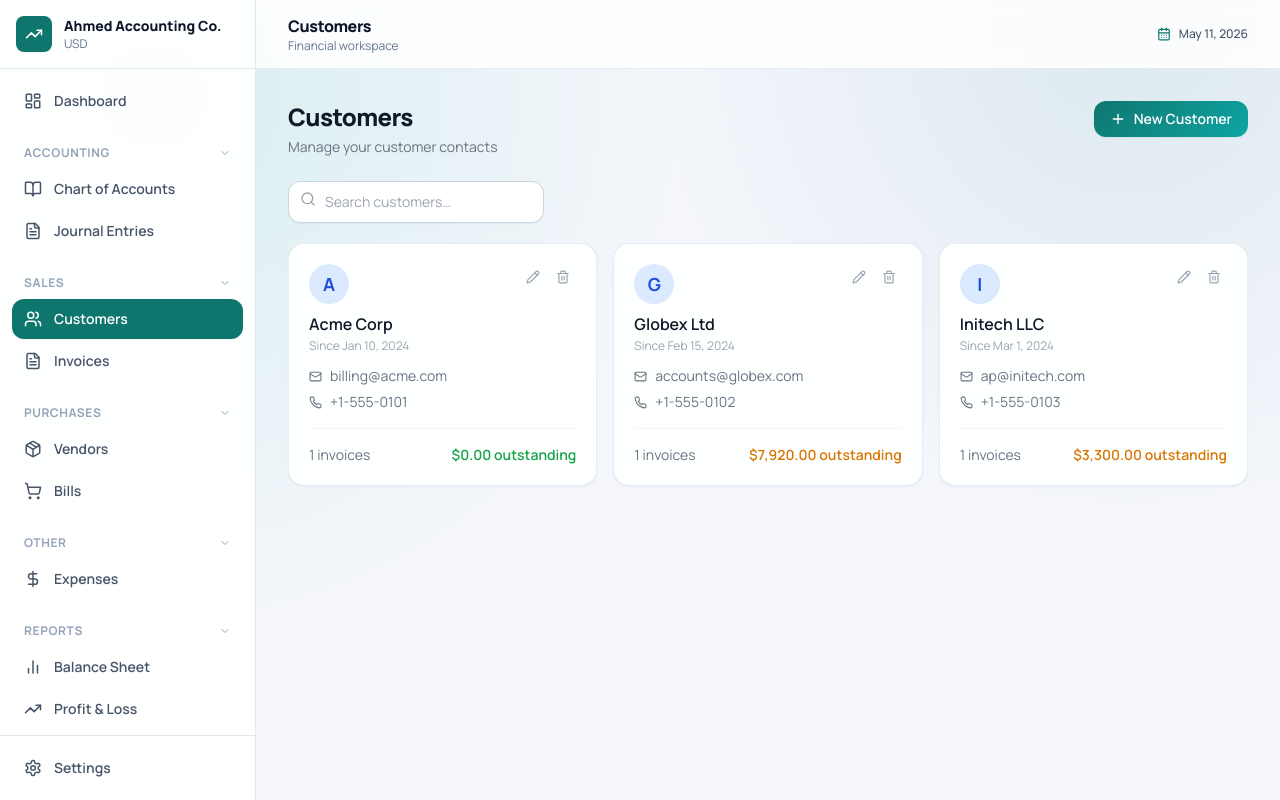
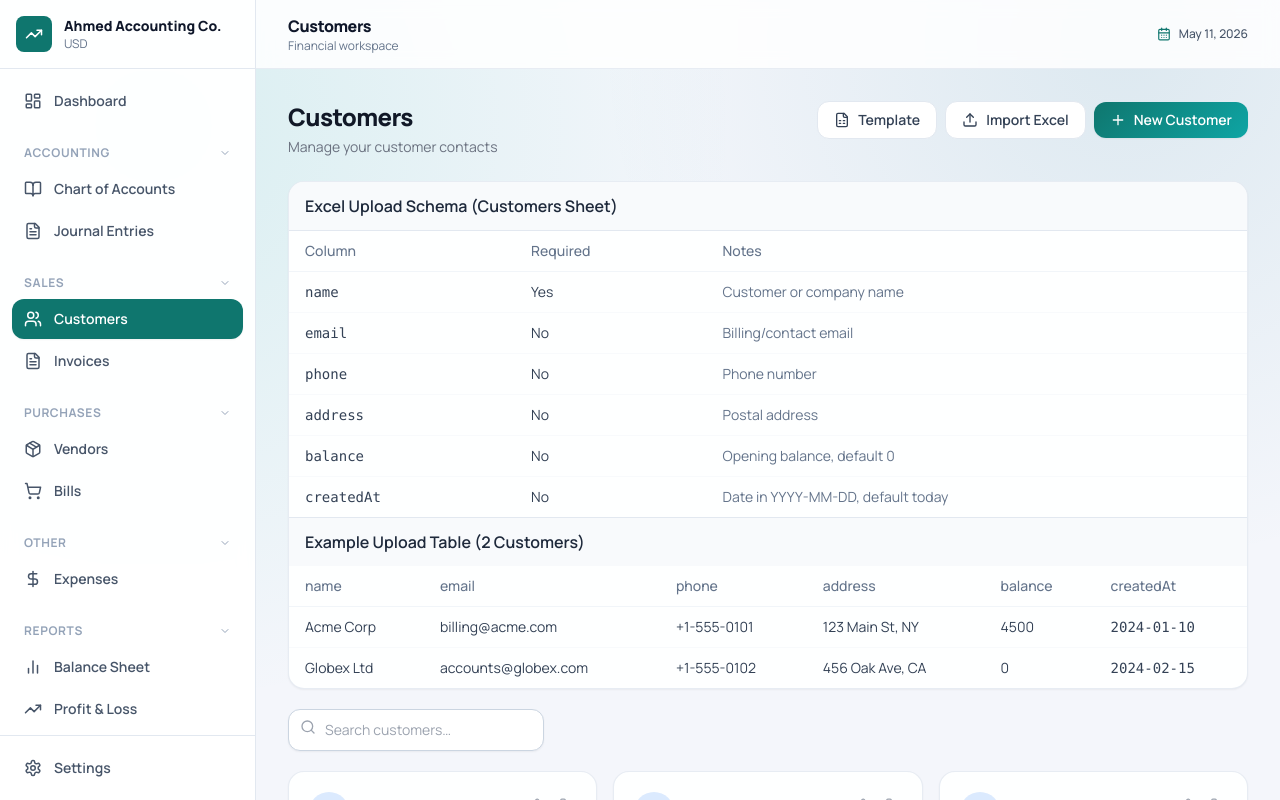
Before and after one commit to Ahmed-abulfateh/ahmed-accounting-app-similar, a React (Vite) app: page /customers in a window 1280 px wide. Shown: the top 800 px of the page. Built offline with nearby package versions, Linux system fonts and the light colour scheme.

Commit message:
Add customer Excel schema examples and import support

```diff
--- a/src/pages/Customers/CustomersList.jsx
+++ b/src/pages/Customers/CustomersList.jsx
@@ -1,16 +1,45 @@
-import { useState } from 'react'
+import { useRef, useState } from 'react'
+import * as XLSX from 'xlsx'
 import useStore from '../../store/useStore'
 import PageHeader from '../../components/ui/PageHeader'
 import Modal from '../../components/ui/Modal'
 import { fmt, fmtDate } from '../../utils/format'
-import { Plus, Pencil, Trash2, Search, Mail, Phone } from 'lucide-react'
+import { Plus, Pencil, Trash2, Search, Mail, Phone, Upload, FileSpreadsheet } from 'lucide-react'
 
 const emptyForm = { name: '', email: '', phone: '', address: '' }
+const CUSTOMER_IMPORT_SCHEMA = [
+  { column: 'name', required: 'Yes', notes: 'Customer or company name' },
+  { column: 'email', required: 'No', notes: 'Billing/contact email' },
+  { column: 'phone', required: 'No', notes: 'Phone number' },
+  { column: 'address', required: 'No', notes: 'Postal address' },
+  { column: 'balance', required: 'No', notes: 'Opening balance, default 0' },
+  { column: 'createdAt', required: 'No', notes: 'Date in YYYY-MM-DD, default today' },
+]
+
+const CUSTOMER_IMPORT_EXAMPLE_ROWS = [
+  {
+    name: 'Acme Corp',
+    email: 'billing@acme.com',
+    phone: '+1-555-0101',
+    address: '123 Main St, NY',
+    balance: 4500,
+    createdAt: '2024-01-10',
+  },
+  {
+    name: 'Globex Ltd',
+    email: 'accounts@globex.com',
+    phone: '+1-555-0102',
+    address: '456 Oak Ave, CA',
+    balance: 0,
+    createdAt: '2024-02-15',
+  },
+]
 
 export default function CustomersList() {
   const customers      = useStore((s) => s.customers)
   const invoices       = useStore((s) => s.invoices)
   const addCustomer    = useStore((s) => s.addCustomer)
+  const addCustomersBulk = useStore((s) => s.addCustomersBulk)
   const updateCustomer = useStore((s) => s.updateCustomer)
   const deleteCustomer = useStore((s) => s.deleteCustomer)
 
@@ -18,6 +47,8 @@ export default function CustomersList() {
   const [editing, setEditing] = useState(null)
   const [form, setForm]       = useState(emptyForm)
   const [search, setSearch]   = useState('')
+  const [importResult, setImportResult] = useState(null)
+  const fileInputRef = useRef(null)
 
   const customerBalance = (id) => invoices.filter(i => i.customerId === id && i.status !== 'paid').reduce((a, b) => a + b.total, 0)
   const invoiceCount = (id) => invoices.filter(i => i.customerId === id).length
@@ -37,13 +68,166 @@ export default function CustomersList() {
     setModal(null)
   }
 
+  const downloadTemplate = () => {
+    const rows = [
+      ['name', 'email', 'phone', 'address', 'balance', 'createdAt'],
+      ['Acme Corp', 'billing@acme.com', '+1-555-0101', '123 Main St, NY', 4500, '2024-01-10'],
+      ['Globex Ltd', 'accounts@globex.com', '+1-555-0102', '456 Oak Ave, CA', 0, '2024-02-15'],
+    ]
+    const ws = XLSX.utils.aoa_to_sheet(rows)
+    const wb = XLSX.utils.book_new()
+    XLSX.utils.book_append_sheet(wb, ws, 'Customers')
+    XLSX.writeFile(wb, 'customers-import-template.xlsx')
+  }
+
+  const triggerFilePicker = () => {
+    fileInputRef.current?.click()
+  }
+
+  const handleImportExcel = async (event) => {
+    const file = event.target.files?.[0]
+    event.target.value = ''
+    if (!file) return
+
+    try {
+      const buffer = await file.arrayBuffer()
+      const workbook = XLSX.read(buffer, { type: 'array' })
+      const sheetName = workbook.SheetNames[0]
+      const sheet = workbook.Sheets[sheetName]
+      const rows = XLSX.utils.sheet_to_json(sheet, { header: 1, defval: '' })
+
+      if (!rows.length) {
+        setImportResult({ imported: 0, skipped: 0, message: 'Sheet is empty.' })
+        return
+      }
+
+      const headers = rows[0].map((h) => normalizeHeader(h))
+      const dataRows = rows.slice(1)
+      const parsedCustomers = []
+      let skipped = 0
+
+      dataRows.forEach((row) => {
+        const record = {}
+        headers.forEach((key, index) => {
+          record[key] = row[index]
+        })
+
+        const name = String(record.name || '').trim()
+        if (!name) {
+          skipped += 1
+          return
+        }
+
+        const createdAt = parseExcelDate(record.createdat)
+        parsedCustomers.push({
+          name,
+          email: String(record.email || '').trim(),
+          phone: String(record.phone || '').trim(),
+          address: String(record.address || '').trim(),
+          balance: Number(record.balance || 0),
+          createdAt,
+        })
+      })
+
+      if (!parsedCustomers.length) {
+        setImportResult({ imported: 0, skipped, message: 'No valid customer rows found. Make sure the name column is filled.' })
+        return
+      }
+
+      addCustomersBulk(parsedCustomers)
+      setImportResult({
+        imported: parsedCustomers.length,
+        skipped,
+        message: `Imported ${parsedCustomers.length} customers${skipped ? `, skipped ${skipped}` : ''}.`,
+      })
+    } catch (error) {
+      setImportResult({ imported: 0, skipped: 0, message: `Import failed: ${error.message}` })
+    }
+  }
+
   return (
     <div className="p-8">
       <PageHeader
         title="Customers"
         subtitle="Manage your customer contacts"
-        actions={<button className="btn-primary" onClick={openAdd}><Plus size={16} /> New Customer</button>}
+        actions={
+          <>
+            <input
+              ref={fileInputRef}
+              type="file"
+              accept=".xlsx,.xls,.csv"
+              onChange={handleImportExcel}
+              className="hidden"
+            />
+            <button className="btn-secondary" onClick={downloadTemplate}><FileSpreadsheet size={16} /> Template</button>
+            <button className="btn-secondary" onClick={triggerFilePicker}><Upload size={16} /> Import Excel</button>
+            <button className="btn-primary" onClick={openAdd}><Plus size={16} /> New Customer</button>
+          </>
+        }
       />
+
+      {importResult && (
+        <div className="card p-4 mb-5 text-sm">
+          <p className="font-semibold text-slate-800">Excel Import Result</p>
+          <p className="text-slate-600 mt-1">{importResult.message}</p>
+        </div>
+      )}
+
+      <div className="card mb-5 overflow-hidden">
+        <div className="px-4 py-3 border-b border-slate-200 bg-slate-50">
+          <p className="font-semibold text-slate-800">Excel Upload Schema (Customers Sheet)</p>
+        </div>
+        <div className="overflow-x-auto">
+          <table className="w-full text-sm">
+            <thead>
+              <tr className="border-b border-slate-100 text-left text-slate-500">
+                <th className="px-4 py-2.5 font-medium">Column</th>
+                <th className="px-4 py-2.5 font-medium">Required</th>
+                <th className="px-4 py-2.5 font-medium">Notes</th>
+              </tr>
+            </thead>
+            <tbody className="divide-y divide-slate-50">
+              {CUSTOMER_IMPORT_SCHEMA.map((item) => (
+                <tr key={item.column}>
+                  <td className="px-4 py-2.5 font-mono text-slate-700">{item.column}</td>
+                  <td className="px-4 py-2.5 text-slate-700">{item.required}</td>
+                  <td className="px-4 py-2.5 text-slate-500">{item.notes}</td>
+                </tr>
+              ))}
+            </tbody>
+          </table>
+        </div>
+
+        <div className="px-4 py-3 border-t border-slate-200 bg-slate-50">
+          <p className="font-semibold text-slate-800">Example Upload Table (2 Customers)</p>
+        </div>
+        <div className="overflow-x-auto">
+          <table className="w-full text-sm">
+            <thead>
+              <tr className="border-b border-slate-100 text-left text-slate-500">
+                <th className="px-4 py-2.5 font-medium">name</th>
+                <th className="px-4 py-2.5 font-medium">email</th>
+                <th className="px-4 py-2.5 font-medium">phone</th>
+                <th className="px-4 py-2.5 font-medium">address</th>
+                <th className="px-4 py-2.5 font-medium">balance</th>
+                <th className="px-4 py-2.5 font-medium">createdAt</th>
+              </tr>
+            </thead>
+            <tbody className="divide-y divide-slate-50">
+              {CUSTOMER_IMPORT_EXAMPLE_ROWS.map((row, index) => (
+                <tr key={`${row.email}-${index}`}>
+                  <td className="px-4 py-2.5 text-slate-700">{row.name}</td>
+                  <td className="px-4 py-2.5 text-slate-700">{row.email}</td>
+                  <td className="px-4 py-2.5 text-slate-700">{row.phone}</td>
+                  <td className="px-4 py-2.5 text-slate-700">{row.address}</td>
+                  <td className="px-4 py-2.5 text-slate-700">{row.balance}</td>
+                  <td className="px-4 py-2.5 font-mono text-slate-700">{row.createdAt}</td>
+                </tr>
+              ))}
+            </tbody>
+          </table>
+        </div>
+      </div>
 
       <div className="flex gap-3 mb-5">
         <div className="relative">
@@ -114,3 +298,30 @@ export default function CustomersList() {
     </div>
   )
 }
+
+function normalizeHeader(value) {
+  return String(value || '')
+    .trim()
+    .toLowerCase()
+    .replaceAll(' ', '')
+    .replaceAll('_', '')
+}
+
+function parseExcelDate(value) {
+  const text = String(value || '').trim()
+  if (!text) return undefined
+
+  // Numeric Excel date serial support.
+  if (!Number.isNaN(Number(text)) && text.length < 8) {
+    const parsed = XLSX.SSF.parse_date_code(Number(text))
+    if (parsed) {
+      const month = String(parsed.m).padStart(2, '0')
+      const day = String(parsed.d).padStart(2, '0')
+      return `${parsed.y}-${month}-${day}`
+    }
+  }
+
+  const date = new Date(text)
+  if (Number.isNaN(date.getTime())) return undefined
+  return date.toISOString().slice(0, 10)
+}
--- a/src/pages/Reports/ProfitLoss.jsx
+++ b/src/pages/Reports/ProfitLoss.jsx
@@ -6,13 +6,13 @@ import { BarChart, Bar, XAxis, YAxis, CartesianGrid, Tooltip, Legend, Responsive
 import { Download } from 'lucide-react'
 
 const monthlyData = [
-  { month: 'Jan', revenue: 12000, expenses: 7000 },
-  { month: 'Feb', revenue: 18000, expenses: 9000 },
-  { month: 'Mar', revenue: 15000, expenses: 8500 },
-  { month: 'Apr', revenue: 22000, expenses: 11000 },
-  { month: 'May', revenue: 19000, expenses: 10000 },
-  { month: 'Jun', revenue: 28000, expenses: 13000 },
-  { month: 'Jul', revenue: 24000, expenses: 12000 },
+  { month: 'Jan', revenue: 0, expenses: 0 },
+  { month: 'Feb', revenue: 0, expenses: 0 },
+  { month: 'Mar', revenue: 0, expenses: 0 },
+  { month: 'Apr', revenue: 0, expenses: 0 },
+  { month: 'May', revenue: 0, expenses: 0 },
+  { month: 'Jun', revenue: 0, expenses: 0 },
+  { month: 'Jul', revenue: 0, expenses: 0 },
 ].map((d) => ({ ...d, profit: d.revenue - d.expenses }))
 
 export default function ProfitLoss() {
--- a/src/store/useStore.js
+++ b/src/store/useStore.js
@@ -97,6 +97,18 @@ const useStore = create(
 
       // ── customers ──
       addCustomer: (c) => set((s) => ({ customers: [...s.customers, { ...c, id: uuidv4(), balance: 0, createdAt: dayjs().format('YYYY-MM-DD') }] })),
+      addCustomersBulk: (rows) =>
+        set((s) => ({
+          customers: [
+            ...s.customers,
+            ...rows.map((c) => ({
+              ...c,
+              id: uuidv4(),
+              balance: Number(c.balance || 0),
+              createdAt: c.createdAt || dayjs().format('YYYY-MM-DD'),
+            })),
+          ],
+        })),
       updateCustomer: (id, data) => set((s) => ({ customers: s.customers.map((c) => (c.id === id ? { ...c, ...data } : c)) })),
       deleteCustomer: (id) => set((s) => ({ customers: s.customers.filter((c) => c.id !== id) })),
 
```
Also changed, not shown: src/pages/Dashboard.jsx (+1 -36 lines).
